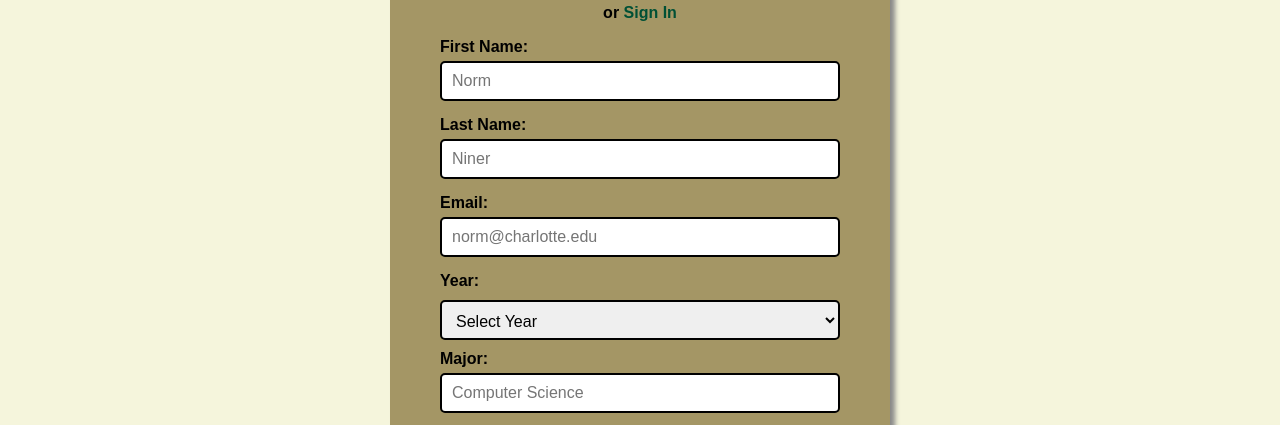
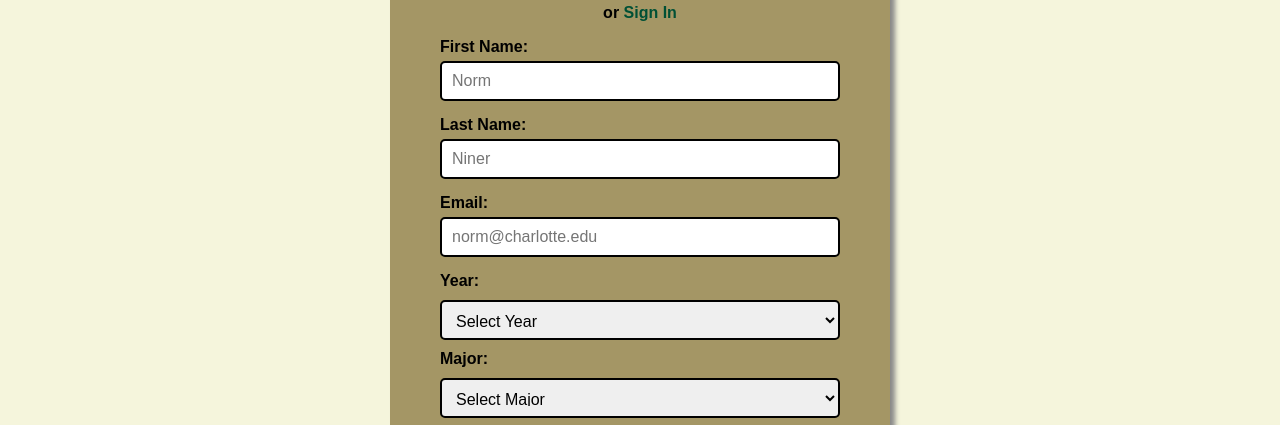
Before and after one commit to hayden-hurst/Tutor-Finder, a website: page public/signup.html in a window 1280 px wide. Shown: the part 336-761 px from the top of the page. Drawn offline with Linux system fonts and the light colour scheme.

Commit message:
update majors and add roles

```diff
--- a/public/signup.html
+++ b/public/signup.html
@@ -56,7 +56,7 @@
                 }
 
                 // Validate major
-                const major = document.getElementById("major").value.trim();
+                const major = document.getElementById("major").value;
                 if (major === "") {
                     showError("major", "Major is required.");
                 }
@@ -122,12 +122,85 @@
                 </div>
                 <div>
                     <label for="major">Major:</label>
-                    <input type="text" id="major" name="major" placeholder="Computer Science">
+                    <select name="major" id="major">
+                        <option value="" selected disabled>Select Major</option>
+                        <option value="Accounting">Accounting</option>
+                        <option value="Africana Studies">Africana Studies</option>
+                        <option value="Anthropology">Anthropology</option>
+                        <option value="Architecture">Architecture</option>
+                        <option value="Art">Art</option>
+                        <option value="Biology">Biology</option>
+                        <option value="Business Administration">Business Administration</option>
+                        <option value="Business Analytics">Business Analytics</option>
+                        <option value="Chemistry">Chemistry</option>
+                        <option value="Child and Family Development">Child and Family Development</option>
+                        <option value="Civil Engineering">Civil Engineering</option>
+                        <option value="Communication Studies">Communication Studies</option>
+                        <option value="Computer Engineering">Computer Engineering</option>
+                        <option value="Construction Management">Construction Management</option>
+                        <option value="Criminal Justice">Criminal Justice</option>
+                        <option value="Dance">Dance</option>
+                        <option value="Data Science">Data Science</option>
+                        <option value="Earth and Environmental Sciences">Earth and Environmental Sciences</option>
+                        <option value="Economics">Economics</option>
+                        <option value="Electrical Engineering">Electrical Engineering</option>
+                        <option value="Electromechanical Engineering Technology">Electromechanical Engineering Technology</option>
+                        <option value="Elementary Education">Elementary Education</option>
+                        <option value="English">English</option>
+                        <option value="Environmental Engineering,">Environmental Engineering,</option>
+                        <option value="Environmental Studies">Environmental Studies</option>
+                        <option value="Exercise Science">Exercise Science</option>
+                        <option value="Finance">Finance</option>
+                        <option value="Fire and Safety Engineering Technology">Fire and Safety Engineering Technology</option>
+                        <option value="French">French</option>
+                        <option value="Geography">Geography</option>
+                        <option value="Geology">Geology</option>
+                        <option value="German">German</option>
+                        <option value="Global Studies">Global Studies</option>
+                        <option value="Graphic Design">Graphic Design</option>
+                        <option value="Health Systems Management">Health Systems Management</option>
+                        <option value="History">History</option>
+                        <option value="Interdisciplinary Studies">Interdisciplinary Studies</option>
+                        <option value="International Business">International Business</option>
+                        <option value="Japanese Studies">Japanese Studies</option>
+                        <option value="Latin American Studies">Latin American Studies</option>
+                        <option value="Management">Management</option>
+                        <option value="Marketing">Marketing</option>
+                        <option value="Mathematics">Mathematics</option>
+                        <option value="Mechanical Engineering Technology">Mechanical Engineering Technology</option>
+                        <option value="Mechanical Engineering">Mechanical Engineering</option>
+                        <option value="Meteorology">Meteorology</option>
+                        <option value="Middle Grades Education">Middle Grades Education</option>
+                        <option value="Music">Music</option>
+                        <option value="Nursing">Nursing</option>
+                        <option value="Operations and Supply Chain Management">Operations and Supply Chain Management</option>
+                        <option value="Philosophy">Philosophy</option>
+                        <option value="Physics">Physics</option>
+                        <option value="Political Science">Political Science</option>
+                        <option value="Professional Studies">Professional Studies</option>
+                        <option value="Psychology">Psychology</option>
+                        <option value="Public Health">Public Health</option>
+                        <option value="Religious Studies">Religious Studies</option>
+                        <option value="Respiratory Therapy">Respiratory Therapy</option>
+                        <option value="Social Work">Social Work</option>
+                        <option value="Sociology">Sociology</option>
+                        <option value="Spanish">Spanish</option>
+                        <option value="Special Education">Special Education</option>
+                        <option value="Systems Engineering">Systems Engineering</option>
+                        <option value="Theatre">Theatre</option>
+                        <option value="Writing">Writing</option>
+                    </select>
                     <span class="error-message"></span>
                 </div>
                 <div>
                     <label for="bio">Bio (optional)</label>
                     <textarea name="bio" id="bio" cols="30" rows="10"></textarea>
+                </div>
+                <div>
+                    <label for="role">Role:</label>
+                    <input type="checkbox" name="tutor" value="tutor"> Tutor
+                    <br>
+                    <input type="checkbox" name="tutee" value="tutee"> Tutee
                 </div>
                 <div>
                     <label for="password">Password:</label>
--- a/public/styles/default.css
+++ b/public/styles/default.css
@@ -163,7 +163,7 @@ select {
     height: 40px; /* Ensures uniform height */
 }
 
-#year {
+#year, #major {
     width: 100%;
     padding: 10px;
     display: block;
```
